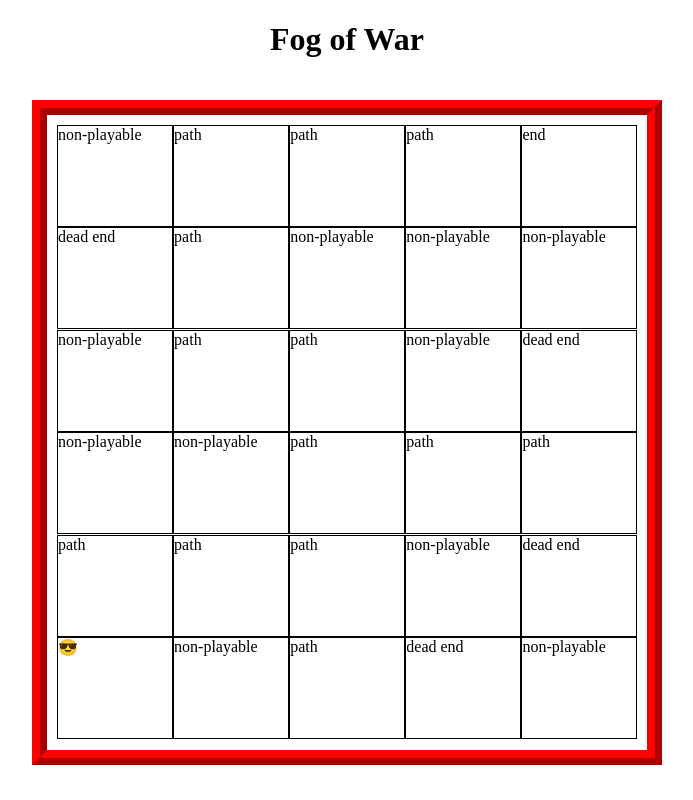
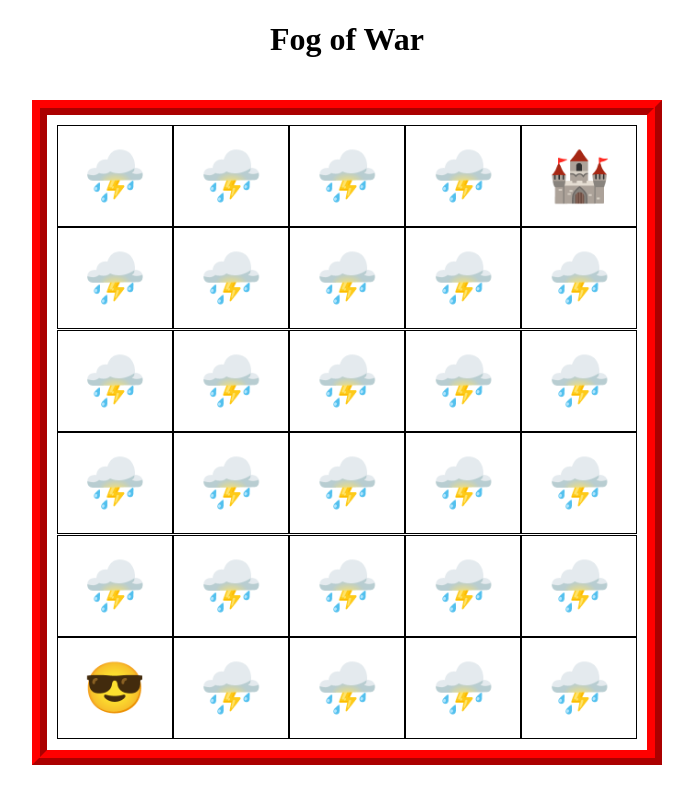
Before and after one commit to FelixR77/browser-game, a plain HTML site: page index.html in a window 1280 px wide. Shown: the whole page, without its empty margins (293-986 px from the left). Drawn offline with Linux system fonts and the light colour scheme.

Commit message:
Finished Fog of War

```diff
--- a/app.js
+++ b/app.js
@@ -35,40 +35,43 @@ const expo23 = document.querySelector('[data-expo="23"]')
 
 
 /*----------------------------- Event Listeners -----------------------------*/
+alert(`Welcome to the easiest game ever. To win press the game: press the up arrow key, then the right, then up, and the right again. Dont over think it.`)
+
+
 document.addEventListener('keydown', (event) => {
     if (expo26.innerHTML === '😎') {
         if (event.key === "ArrowUp") {
             expo21.innerHTML = '😎'
-            expo26.innerHTML = ''
+            expo26.innerHTML = '🛣️'
         }
     }
 
     if (expo21.innerHTML === '😎') {
         if (event.key === "ArrowRight") {
             expo22.innerHTML = '😎'
-            expo21.innerHTML = ''
+            expo21.innerHTML = '🛣️'
         }
     }
     if (expo22.innerHTML === '😎') {
         if (event.key === "ArrowRight") {
             expo23.innerHTML = '😎'
-            expo22.innerHTML = ''
+            expo22.innerHTML = '🛣️'
         }
     }
     if (expo23.innerHTML === '😎') {
         if (event.key === "ArrowUp") {
             expo3.innerHTML = '😎'
-            expo18.innerHTML = ''
-            expo13.innerHTML = ''
-            expo8.innerHTML = ''
-            expo23.innerHTML = ''
+            expo18.innerHTML = '🛣️'
+            expo13.innerHTML = '🛣️'
+            expo8.innerHTML = '🛣️'
+            expo23.innerHTML = '🛣️'
         }
     }
     if (expo3.innerHTML === '😎') {
         if (event.key === "ArrowRight") {
             expo5.innerHTML = '😎'
-            expo3.innerHTML = ''
-            expo4.innerHTML = ''
+            expo3.innerHTML = '🛣️'
+            expo4.innerHTML = '🛣️'
         }
     }
 })
--- a/index.html
+++ b/index.html
@@ -12,42 +12,41 @@
     <div class="game-container">
         <div class="game-board">
             <div class="adventure-grid">
-                <div class="grid-square">non-playable</div>
-                <div class="grid-square">path</div>
-                <div class="grid-square">path</div>
-                <div class="grid-square">path</div>
-                <div id="end" class="grid-square">end</div>
+                <div class="grid-square">⛈️</div>
+                <div class="grid-square">⛈️</div>
+                <div class="grid-square">⛈️</div>
+                <div class="grid-square">⛈️</div>
+                <div id="end" class="grid-square">🏰</div>
 
-                <div class="grid-square">dead end</div>
-                <div class="grid-square">path</div>
-                <div class="grid-square">non-playable</div>
-                <div class="grid-square">non-playable</div>
-                <div class="grid-square">non-playable</div>
+                <div class="grid-square">⛈️</div>
+                <div class="grid-square">⛈️</div>
+                <div class="grid-square">⛈️</div>
+                <div class="grid-square">⛈️</div>
+                <div class="grid-square">⛈️</div>
 
-                <div class="grid-square">non-playable</div>
-                <div class="grid-square">path</div>
-                <div class="grid-square">path</div>
-                <div class="grid-square">non-playable</div>
-                <div class="grid-square">dead end</div>
+                <div class="grid-square">⛈️</div>
+                <div class="grid-square">⛈️</div>
+                <div class="grid-square">⛈️</div>
+                <div class="grid-square">⛈️</div>
+                <div class="grid-square">⛈️</div>
 
-                <div class="grid-square">non-playable</div>
-                <div class="grid-square">non-playable</div>
-                <div class="grid-square">path</div>
-                <div class="grid-square">path</div>
-                <div class="grid-square">path</div>
+                <div class="grid-square">⛈️</div>
+                <div class="grid-square">⛈️</div>
+                <div class="grid-square">⛈️</div>
+                <div class="grid-square">⛈️</div>
+                <div class="grid-square">⛈️</div>
 
-                <div class="grid-square">path</div>
-                <div class="grid-square">path</div>
-                <div class="grid-square">path</div>
-                <div class="grid-square">non-playable</div>
-                <div class="grid-square">dead end</div>
+                <div class="grid-square">⛈️</div>
+                <div class="grid-square">⛈️</div>
+                <div class="grid-square">⛈️</div>
+                <div class="grid-square">⛈️</div>
+                <div class="grid-square">⛈️</div>
 
                 <div id="start" class="grid-square">😎</div>
-                <div class="grid-square">non-playable</div>
-                <div class="grid-square">path</div>
-                <div class="grid-square">dead end</div>
-                <div class="grid-square">non-playable</div>
-
+                <div class="grid-square">⛈️</div>
+                <div class="grid-square">⛈️</div>
+                <div class="grid-square">⛈️</div>
+                <div class="grid-square">⛈️</div>
             </div>
         </div>
     </div>
--- a/style.css
+++ b/style.css
@@ -3,8 +3,6 @@
     flex-direction: column;
     justify-content: center;
     align-items: center;
-
-
 }
 
 .game-board {
@@ -27,9 +25,9 @@
     grid-column: 1fr;
     border: 1px solid black;
     height: 100px;
-
-
-
+    align-content: center;
+    text-align: center;
+    font-size: 50px;
 }
 
 h1 {
```
